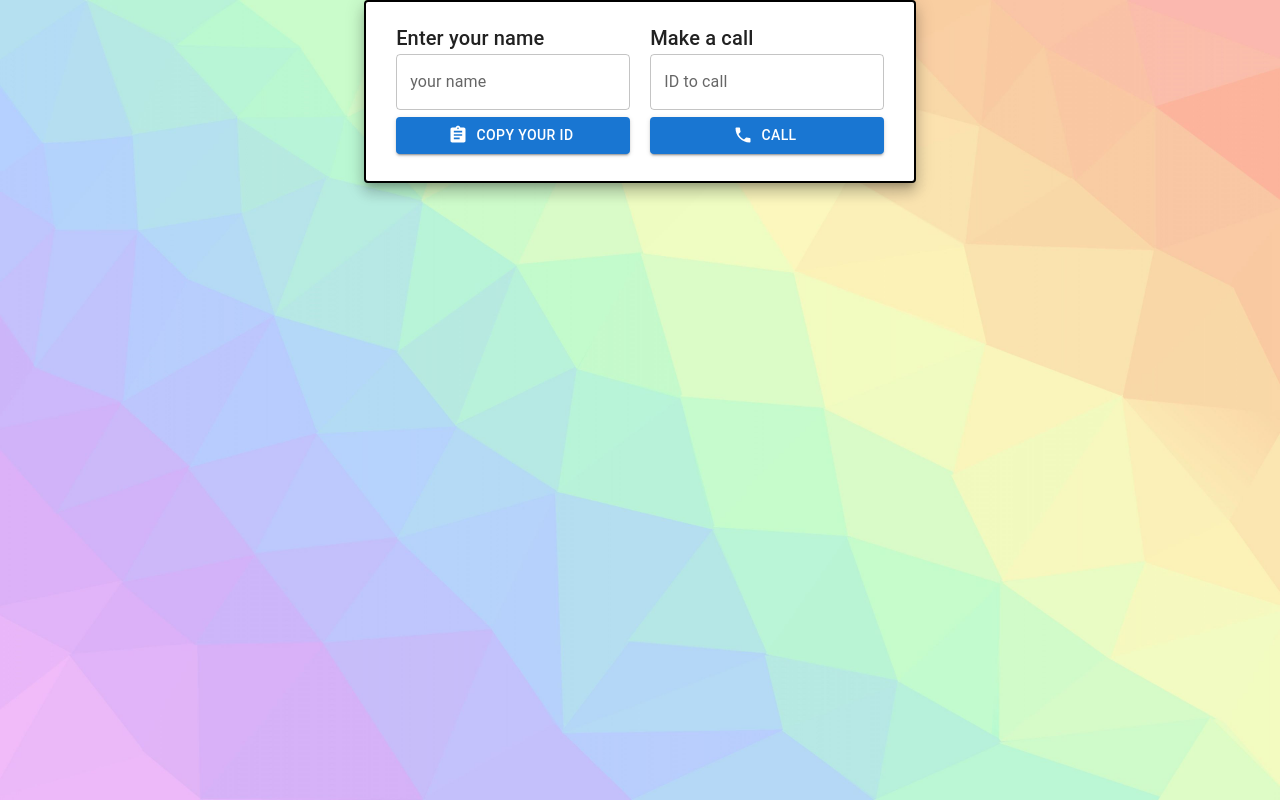
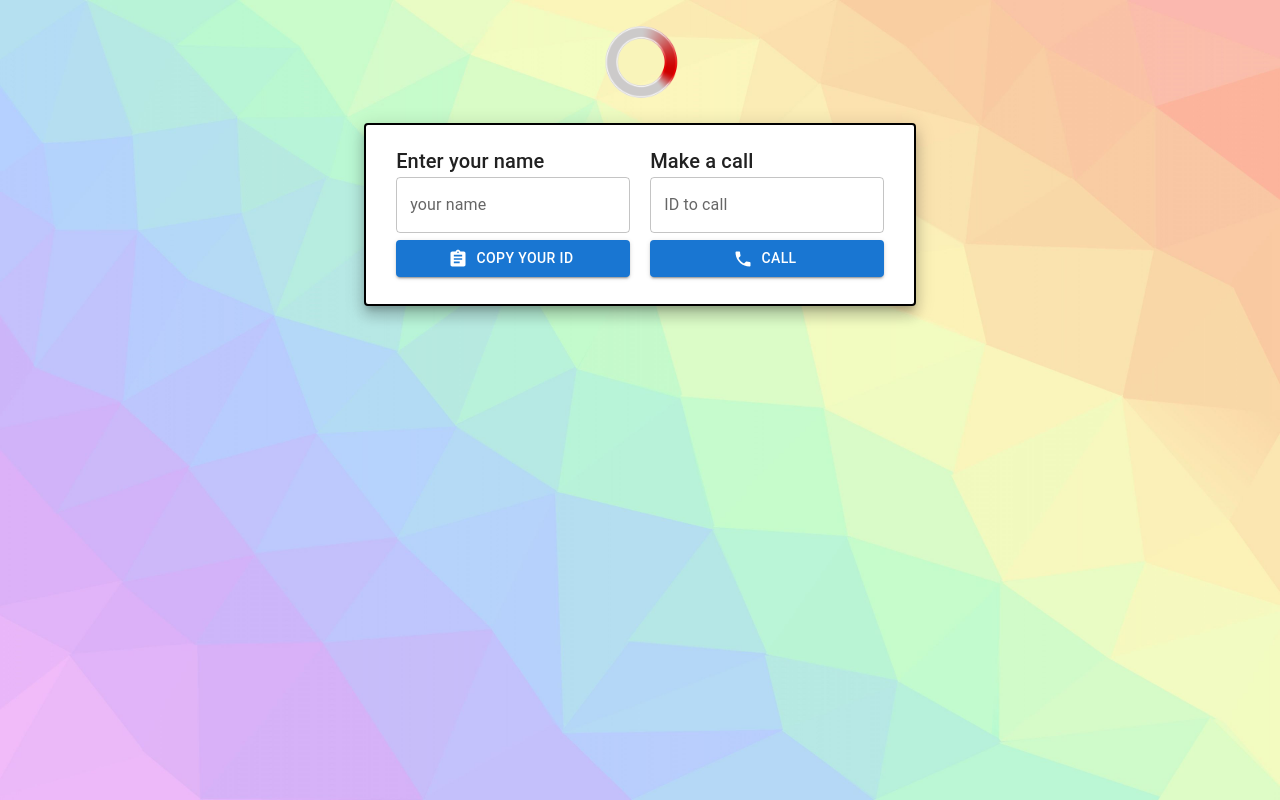
Before and after one commit to ShirleyCohenTN/VideoChat, a React (Create React App) app in the folder video_chat/frontend/: page / in a window 1280 px wide. Built offline with nearby package versions, Linux system fonts and the light colour scheme; no server answers; the HTML template or start-up script is replaced by a standard one.

Commit message:
added a loading gif and used it for loading video

```diff
--- a/video_chat/frontend/src/components/ChatView.jsx
+++ b/video_chat/frontend/src/components/ChatView.jsx
@@ -13,7 +13,7 @@ function ChatView() {
   };
 
   socket.on("get-msg", (text) => {
-    console.log("get-msg, client side");
+    // console.log("get-msg, client side");
     setChatMessages([...chatMessages, text]);
   });
 
--- a/video_chat/frontend/src/components/ChatWrite.jsx
+++ b/video_chat/frontend/src/components/ChatWrite.jsx
@@ -11,7 +11,7 @@ function ChatWrite() {
     callerName = "user";
   }
 
-  console.log("my id => ", me);
+  // console.log("my id => ", me);
 
   const handleSubmit = (e) => {
     e.preventDefault();
--- a/video_chat/frontend/src/components/Options.jsx
+++ b/video_chat/frontend/src/components/Options.jsx
@@ -10,7 +10,7 @@ const Options = ({ children }) => {
     callEnded
   } = useContext(SocketContext);
 
-  console.log("callAccepted => ", callAccepted);
+  // console.log("callAccepted => ", callAccepted);
 
   return (
 
--- a/video_chat/frontend/src/components/VideoPlayer.jsx
+++ b/video_chat/frontend/src/components/VideoPlayer.jsx
@@ -5,6 +5,8 @@ import { SocketContext } from "../SocketContext";
 import VideocamIcon from "@mui/icons-material/Videocam";
 import MicIcon from "@mui/icons-material/Mic";
 import { ToggleButton } from "@mui/material";
+import loading from "../images/loading.gif";
+import loadingvideo from "../images/loadingvideo.gif";
 
 const styles = (theme) => ({
   video: {
@@ -18,9 +20,8 @@ const styles = (theme) => ({
     padding: "5px",
     border: "2px solid black",
     margin: "10px",
-    flexDirection:"row",
+    flexDirection: "row",
     textAlign: "center",
-
   },
 });
 
@@ -42,8 +43,7 @@ const VideoPlayer = () => {
 
   return (
     <Grid container className={classes.gridContainer}>
-      {/* {our own video} */}
-      {stream && (
+      {stream ? (
         <Paper className={classes.paper}>
           <Grid item xs={12} md={6}>
             <video
@@ -55,7 +55,8 @@ const VideoPlayer = () => {
             />
           </Grid>
           <Grid>
-          <ToggleButton color="primary"
+            <ToggleButton
+              color="primary"
               onClick={() => closeCamera()}
               selected={cameraSelected}
               onChange={() => {
@@ -65,7 +66,8 @@ const VideoPlayer = () => {
               <VideocamIcon />
             </ToggleButton>
 
-            <ToggleButton color="primary"
+            <ToggleButton
+              color="primary"
               onClick={() => muteMicrophone()}
               selected={micSelected}
               onChange={() => {
@@ -75,21 +77,33 @@ const VideoPlayer = () => {
               <MicIcon />
             </ToggleButton>
           </Grid>
-
         </Paper>
-
+      ) : (
+        <img
+          src={loading}
+          style={{ width: "10%", margin: "2%" }}
+          alt="loading gif"
+        />
       )}
 
       {/* {user's own video} */}
       {callAccepted && !callEnded && (
         <Paper className={classes.paper}>
           <Grid item xs={12} md={6}>
+            {stream ? (
               <video
                 playsInline
                 ref={userVideo}
                 autoPlay
                 className={classes.video}
               />
+            ) : (
+              <img
+                src={loadingvideo}
+                className={classes.video}
+                alt="loading gif"
+              />
+            )}
           </Grid>
         </Paper>
       )}
```
Also changed, not shown: video_chat/frontend/src/images/loading.gif (added), video_chat/frontend/src/images/loadingvideo.gif (added). Lines whose indentation alone changed are shown as unchanged.
